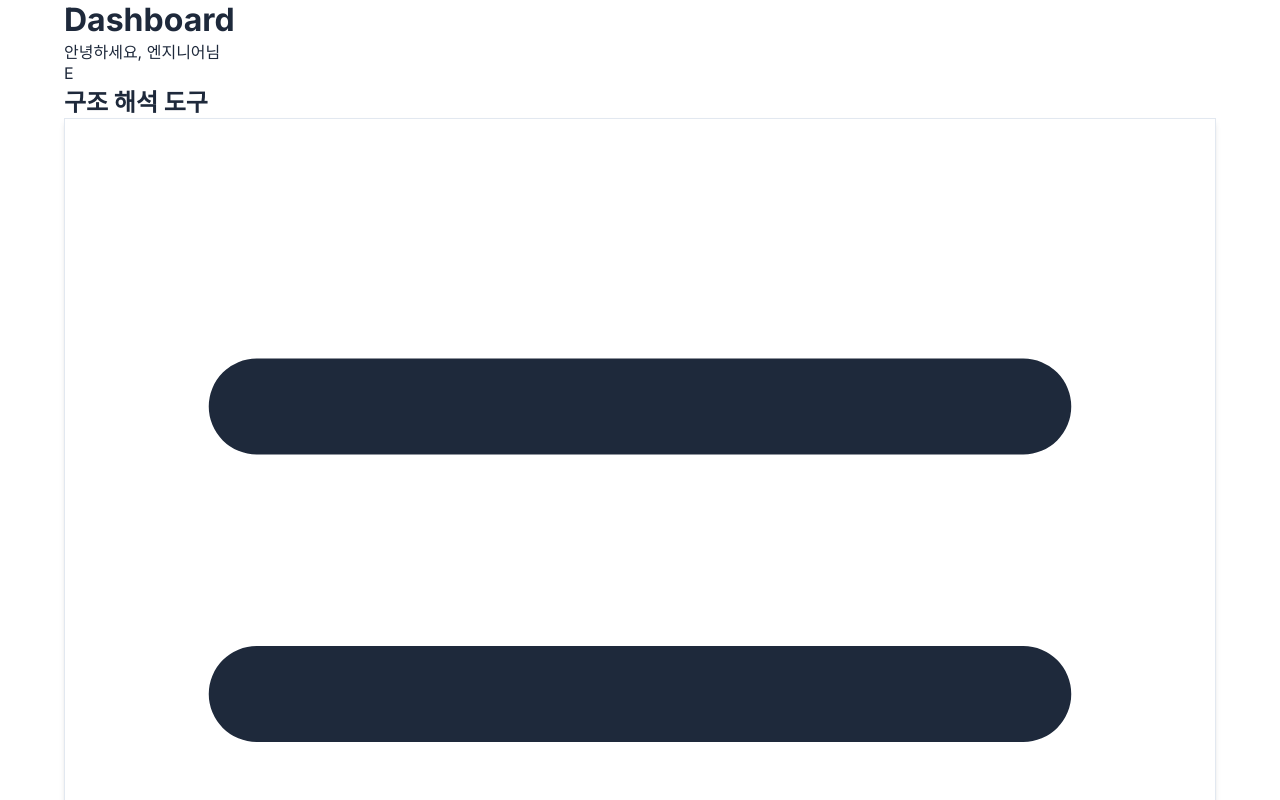
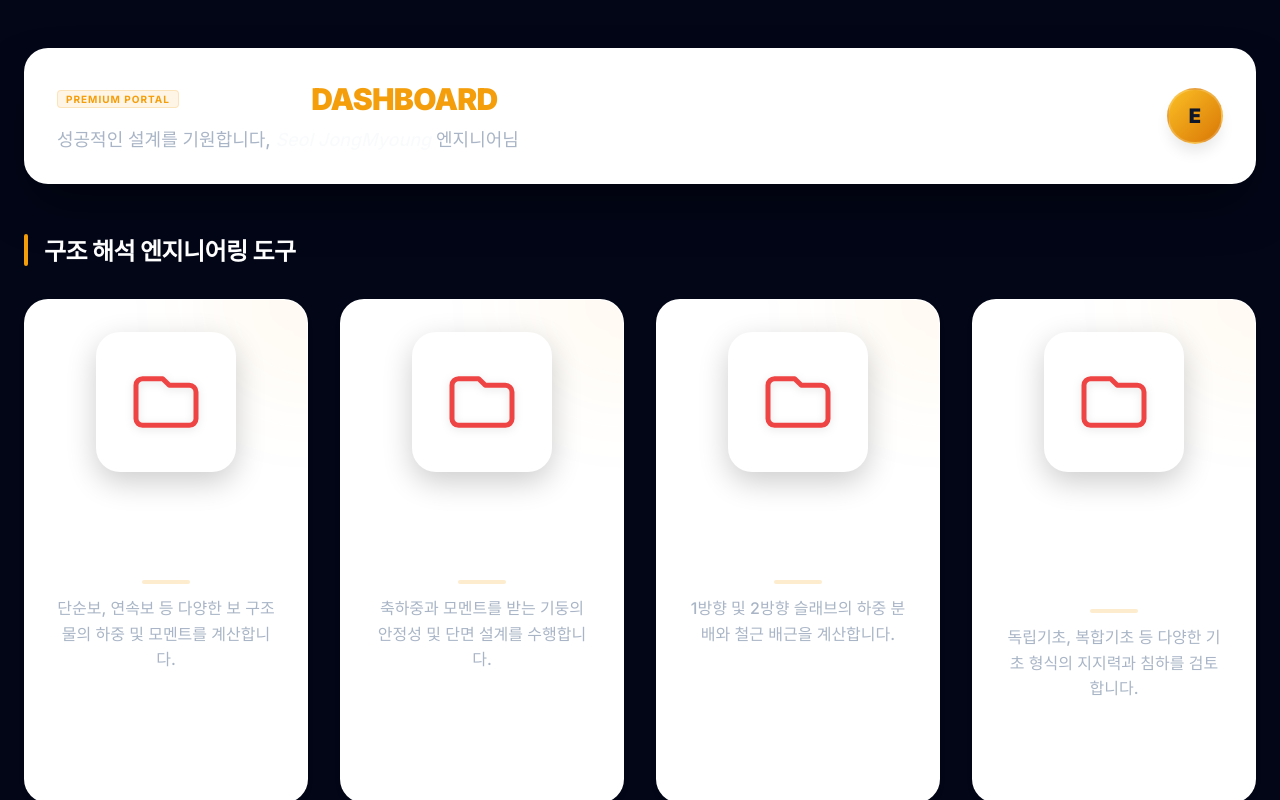
Before and after one commit to SeolJongMyoung/esc_structure_potal, a Next.js app: page /dashboard in a window 1280 px wide. Shown: the top 800 px of the page. Built offline with nearby package versions, Linux system fonts and the light colour scheme.

Commit message:
style: 대시보드 프리미엄 UI 고도화 및 아이콘 디자인 개선

```diff
--- a/src/app/dashboard/page.tsx
+++ b/src/app/dashboard/page.tsx
@@ -1,70 +1,78 @@
 import AnalysisCard from "@/components/AnalysisCard";
 
 export default function DashboardPage() {
+    const FolderIcon = (
+        <svg style={{ width: '80px', height: '80px' }} fill="none" viewBox="0 0 24 24" stroke="currentColor">
+            <path strokeLinecap="round" strokeLinejoin="round" strokeWidth={1.5} d="M3 7v10a2 2 0 002 2h14a2 2 0 002-2V9a2 2 0 00-2-2h-6l-2-2H5a2 2 0 00-2 2z" />
+        </svg>
+    );
+
     const tools = [
         {
-            title: "보 해석 (Beam Analysis)",
-            description: "단순보, 연속보 등 다양한 보 구조물의 휨 모멘트 및 전단력을 계산합니다.",
+            title: "보 하중 계산 (Beam Load)",
+            description: "단순보, 연속보 등 다양한 보 구조물의 하중 및 모멘트를 계산합니다.",
             href: "/analysis/beam",
-            icon: (
-                <svg className="w-6 h-6" fill="none" viewBox="0 0 24 24" stroke="currentColor">
-                    <path strokeLinecap="round" strokeLinejoin="round" strokeWidth={2} d="M4 6h16M4 12h16m-7 6h7" />
-                </svg>
-            ),
+            icon: FolderIcon,
         },
         {
             title: "기둥 해석 (Column Analysis)",
             description: "축하중과 모멘트를 받는 기둥의 안정성 및 단면 설계를 수행합니다.",
             href: "/analysis/column",
-            icon: (
-                <svg className="w-6 h-6" fill="none" viewBox="0 0 24 24" stroke="currentColor">
-                    <path strokeLinecap="round" strokeLinejoin="round" strokeWidth={2} d="M8 14v3m4-3v3m4-3v3M3 21h18M3 10h18M3 7l9-4 9 4M4 10h16v11H4V10z" />
-                </svg>
-            ),
+            icon: FolderIcon,
         },
         {
             title: "슬래브 해석 (Slab Analysis)",
             description: "1방향 및 2방향 슬래브의 하중 분배와 철근 배근을 계산합니다.",
             href: "/analysis/slab",
-            icon: (
-                <svg className="w-6 h-6" fill="none" viewBox="0 0 24 24" stroke="currentColor">
-                    <path strokeLinecap="round" strokeLinejoin="round" strokeWidth={2} d="M4 6a2 2 0 012-2h2a2 2 0 012 2v2a2 2 0 01-2 2H6a2 2 0 01-2-2V6zM14 6a2 2 0 012-2h2a2 2 0 012 2v2a2 2 0 01-2 2h-2a2 2 0 01-2-2V6zM4 16a2 2 0 012-2h2a2 2 0 012 2v2a2 2 0 01-2 2H6a2 2 0 01-2-2v-2zM14 16a2 2 0 012-2h2a2 2 0 012 2v2a2 2 0 01-2 2h-2a2 2 0 01-2-2v-2z" />
-                </svg>
-            ),
+            icon: FolderIcon,
         },
         {
             title: "기초 해석 (Foundation Analysis)",
             description: "독립기초, 복합기초 등 다양한 기초 형식의 지지력과 침하를 검토합니다.",
             href: "/analysis/foundation",
-            icon: (
-                <svg className="w-6 h-6" fill="none" viewBox="0 0 24 24" stroke="currentColor">
-                    <path strokeLinecap="round" strokeLinejoin="round" strokeWidth={2} d="M19 21V5a2 2 0 00-2-2H7a2 2 0 00-2 2v16m14 0h2m-2 0h-5m-9 0H3m2 0h5M9 7h1m-1 4h1m4-4h1m-1 4h1m-5 10v-5a1 1 0 011-1h2a1 1 0 011 1v5m-4 0h4" />
-                </svg>
-            ),
+            icon: FolderIcon,
         },
     ];
 
     return (
-        <main className="min-h-screen p-4 md:p-8 relative">
-            {/* Background Elements */}
-            <div className="absolute top-0 left-0 w-full h-full overflow-hidden -z-10 pointer-events-none">
-                <div className="absolute top-[-20%] left-[20%] w-[60%] h-[60%] bg-blue-900/10 rounded-full blur-[150px]" />
+        <main style={{ minHeight: '100vh', position: 'relative', backgroundColor: '#020617', color: '#e2e8f0', WebkitFontSmoothing: 'antialiased' }}>
+            {/* Premium Background System */}
+            <div style={{ position: 'fixed', inset: 0, overflow: 'hidden', zIndex: -1, pointerEvents: 'none' }}>
+                {/* Mesh Gradients */}
+                <div style={{ position: 'absolute', top: '-10%', left: '-10%', width: '40%', height: '40%', backgroundColor: 'rgba(37, 99, 235, 0.2)', borderRadius: '50%', filter: 'blur(120px)' }} />
+                <div style={{ position: 'absolute', bottom: '10%', right: '-5%', width: '35%', height: '35%', backgroundColor: 'rgba(217, 119, 6, 0.1)', borderRadius: '50%', filter: 'blur(100px)' }} />
+                <div style={{ position: 'absolute', top: '20%', right: '10%', width: '25%', height: '25%', backgroundColor: 'rgba(79, 70, 229, 0.15)', borderRadius: '50%', filter: 'blur(80px)' }} />
+
+                {/* Engineering Dot Pattern Overlay */}
+                <div style={{ position: 'absolute', inset: 0, opacity: 0.15, backgroundImage: 'radial-gradient(#94a3b8 1px, transparent 1px)', backgroundSize: '1.5rem 1.5rem' }} />
+
+                {/* Subtle Grid Lines */}
+                <div style={{ position: 'absolute', inset: 0, opacity: 0.05, backgroundImage: 'linear-gradient(to right, #ffffff 1px, transparent 1px), linear-gradient(to bottom, #ffffff 1px, transparent 1px)', backgroundSize: '5rem 5rem' }} />
             </div>
 
-            <div className="container mx-auto space-y-8">
-                <header className="flex justify-between items-center py-4 border-b border-white/5">
-                    <div>
-                        <h1 className="text-2xl font-bold text-white">Dashboard</h1>
-                        <p className="text-slate-400 text-sm">안녕하세요, 엔지니어님</p>
+            <div style={{ maxWidth: '1280px', margin: '0 auto', padding: '3rem 1.5rem', display: 'flex', flexDirection: 'column', gap: '3rem', position: 'relative', zIndex: 10 }}>
+                <header className="glass-panel" style={{ display: 'flex', justifyContent: 'space-between', alignItems: 'center', padding: '2rem', borderRadius: '1.5rem', border: '1px solid rgba(255, 255, 255, 0.1)', boxShadow: '0 25px 50px -12px rgba(0, 0, 0, 0.5)' }}>
+                    <div style={{ display: 'flex', flexDirection: 'column', gap: '0.25rem' }}>
+                        <div style={{ display: 'flex', alignItems: 'center', gap: '0.75rem', marginBottom: '0.25rem' }}>
+                            <span style={{ padding: '0.125rem 0.5rem', borderRadius: '0.25rem', backgroundColor: 'rgba(245, 158, 11, 0.1)', border: '1px solid rgba(245, 158, 11, 0.2)', fontSize: '10px', fontWeight: 'bold', color: '#f59e0b', textTransform: 'uppercase', letterSpacing: '0.1em' }}>Premium Portal</span>
+                            <h1 style={{ fontSize: '1.875rem', fontWeight: '900', color: 'white', margin: 0, letterSpacing: '-0.025em' }}>ENGINX <span style={{ color: '#f59e0b' }}>DASHBOARD</span></h1>
+                        </div>
+                        <p style={{ color: '#94a3b8', fontSize: '1.125rem', fontWeight: '500', opacity: 0.8, margin: 0 }}>성공적인 설계를 기원합니다, <span style={{ color: '#f8fafc', fontStyle: 'italic' }}>Seol JongMyoung</span> 엔지니어님</p>
                     </div>
-                    <div className="w-10 h-10 rounded-full bg-amber-500 flex items-center justify-center text-slate-900 font-bold">
-                        E
+                    <div style={{ position: 'relative' }}>
+                        <div style={{ width: '3.5rem', height: '3.5rem', borderRadius: '50%', background: 'linear-gradient(to bottom right, #fbbf24, #d97706)', display: 'flex', alignItems: 'center', justifyContent: 'center', color: '#0f172a', fontSize: '1.25rem', fontWeight: '900', boxShadow: '0 10px 15px -3px rgba(0, 0, 0, 0.1)', position: 'relative', zIndex: 1, border: '2px solid rgba(255, 255, 255, 0.2)' }}>
+                            E
+                        </div>
                     </div>
                 </header>
 
-                <section>
-                    <h2 className="text-xl font-semibold text-white mb-6">구조 해석 도구</h2>
-                    <div className="grid grid-cols-1 md:grid-cols-2 lg:grid-cols-3 gap-6">
+                <section style={{ display: 'flex', flexDirection: 'column', gap: '2rem' }}>
+                    <div style={{ display: 'flex', alignItems: 'center', gap: '1rem' }}>
+                        <div style={{ height: '2rem', width: '4px', backgroundColor: '#f59e0b', borderRadius: '2px' }} />
+                        <h2 style={{ fontSize: '1.5rem', fontWeight: 'bold', color: 'white', margin: 0, letterSpacing: '-0.025em' }}>구조 해석 엔지니어링 도구</h2>
+                    </div>
+
+                    <div style={{ display: 'grid', gridTemplateColumns: 'repeat(auto-fill, minmax(280px, 1fr))', gap: '2rem' }}>
                         {tools.map((tool) => (
                             <AnalysisCard key={tool.href} {...tool} />
                         ))}
--- a/src/components/AnalysisCard.tsx
+++ b/src/components/AnalysisCard.tsx
@@ -10,17 +10,34 @@ interface AnalysisCardProps {
 export default function AnalysisCard({ title, description, href, icon }: AnalysisCardProps) {
     return (
         <Link href={href} className="group">
-            <div className="glass-panel h-full p-6 rounded-xl border border-white/5 hover:border-amber-500/30 transition-all duration-300 hover:transform hover:-translate-y-1 hover:shadow-glow relative overflow-hidden">
-                <div className="absolute top-0 right-0 p-4 opacity-10 group-hover:opacity-20 transition-opacity">
-                    {icon}
-                </div>
-                <div className="space-y-4 relative z-10">
-                    <div className="w-12 h-12 rounded-lg bg-slate-800/50 flex items-center justify-center text-amber-400 group-hover:bg-amber-500/10 transition-colors">
-                        {icon}
+            <div className="glass-panel" style={{ height: '100%', padding: '2rem', borderRadius: '1.5rem', border: '1px solid rgba(255, 255, 255, 0.1)', transition: 'all 0.5s', position: 'relative', overflow: 'hidden' }}>
+                {/* Decorative Background Glow */}
+                <div style={{ position: 'absolute', top: '-6rem', right: '-6rem', width: '12rem', height: '12rem', backgroundColor: 'rgba(245, 158, 11, 0.05)', borderRadius: '50%', filter: 'blur(48px)' }} />
+
+                <div style={{ display: 'flex', flexDirection: 'column', alignItems: 'center', justifyContent: 'center', gap: '2rem', position: 'relative', zIndex: 10, textAlign: 'center' }}>
+                    {/* Icon Container with Floating Effect */}
+                    <div style={{ position: 'relative' }}>
+                        <div style={{ width: '140px', height: '140px', borderRadius: '24px', backgroundColor: '#ffffff', display: 'flex', alignItems: 'center', justifyContent: 'center', color: '#ef4444', boxShadow: '0 10px 30px rgba(0,0,0,0.2)', position: 'relative', zIndex: 10, transition: 'transform 0.5s' }}>
+                            <div style={{ width: '80px', height: '80px', display: 'flex', alignItems: 'center', justifyContent: 'center', filter: 'drop-shadow(0 2px 4px rgba(0,0,0,0.1))' }}>
+                                {icon}
+                            </div>
+                        </div>
                     </div>
-                    <div>
-                        <h3 className="text-xl font-bold text-slate-100 mb-2 group-hover:text-amber-400 transition-colors">{title}</h3>
-                        <p className="text-slate-400 text-sm leading-relaxed">{description}</p>
+
+                    <div style={{ display: 'flex', flexDirection: 'column', gap: '0.75rem' }}>
+                        <h3 style={{ fontSize: '1.5rem', fontWeight: '900', color: 'white', transition: 'color 0.3s', margin: 0, letterSpacing: '-0.025em' }}>{title}</h3>
+                        <div style={{ width: '3rem', height: '4px', backgroundColor: 'rgba(245, 158, 11, 0.2)', margin: '0 auto', borderRadius: '9999px', transition: 'all 0.5s' }} />
+                        <p style={{ color: '#94a3b8', fontSize: '1rem', lineHeight: '1.6', fontWeight: '500', opacity: 0.8, margin: 0 }}>{description}</p>
+                    </div>
+
+                    {/* Action Hint */}
+                    <div style={{ paddingTop: '1rem', opacity: '0', transition: 'opacity 0.5s' }} className="group-hover:opacity-100">
+                        <span style={{ color: '#f59e0b', fontSize: '0.875rem', fontWeight: 'bold', display: 'flex', alignItems: 'center', justifyContent: 'center', gap: '0.5rem' }}>
+                            시작하기
+                            <svg style={{ width: '16px', height: '16px' }} fill="none" viewBox="0 0 24 24" stroke="currentColor">
+                                <path strokeLinecap="round" strokeLinejoin="round" strokeWidth={2.5} d="M13 7l5 5m0 0l-5 5m5-5H6" />
+                            </svg>
+                        </span>
                     </div>
                 </div>
             </div>
--- a/src/components/Hero.tsx
+++ b/src/components/Hero.tsx
@@ -15,7 +15,7 @@ export default function Hero() {
                         Run complex analysis, design checks, and manage your projects from anywhere.
                     </p>
                     <div className={styles.actions}>
-                        <Link href="/signup" className={styles.ctaBtn}>
+                        <Link href="/dashboard" className={styles.ctaBtn}>
                             Get Started for Free
                         </Link>
                         <Link href="/demo" className={styles.secondaryBtn}>
--- a/src/components/Navbar.tsx
+++ b/src/components/Navbar.tsx
@@ -34,7 +34,7 @@ export default function Navbar() {
                     <Link href="/login" className={styles.loginBtn}>
                         Sign In
                     </Link>
-                    <Link href="/signup" className={styles.signupBtn}>
+                    <Link href="/dashboard" className={styles.signupBtn}>
                         Get Started
                     </Link>
                 </div>
```
